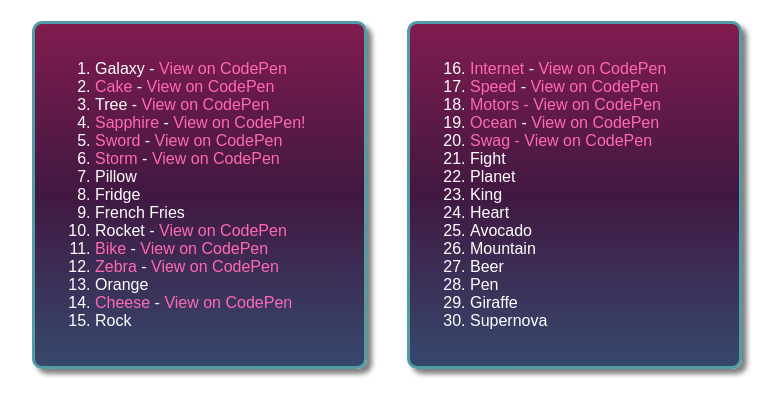
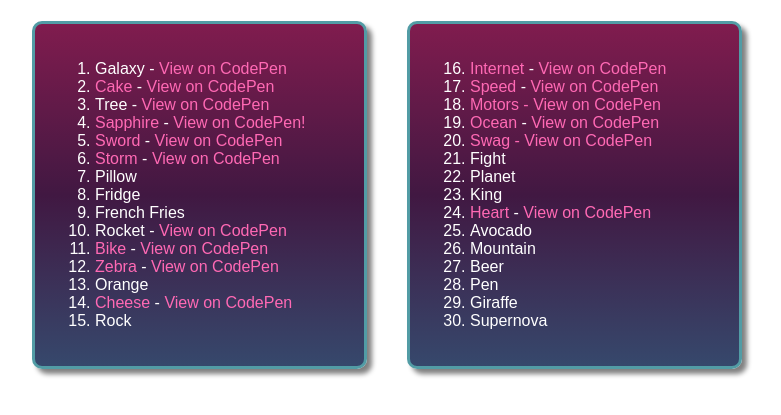
Before and after one commit to threadkind/codevember2017, a plain HTML site: page index.html in a window 1280 px wide. Shown: the part 79-494 px from the top of the page, without its empty margins (253-1034 px from the left). Drawn offline with Linux system fonts and the light colour scheme.

Commit message:
updated index page to include links for heart

```diff
--- a/index.html
+++ b/index.html
@@ -37,7 +37,7 @@
   <li>Fight</li>
   <li>Planet</li>
   <li>King</li>
-  <li>Heart</li>
+  <li><a href="24Heart/heart.html">Heart</a> - <a href="https://codepen.io/threadkind/full/MOXqyj/" target="_blank">View on CodePen</a></li>
   <li>Avocado</li>
   <li>Mountain</li>
   <li>Beer</li>
```
